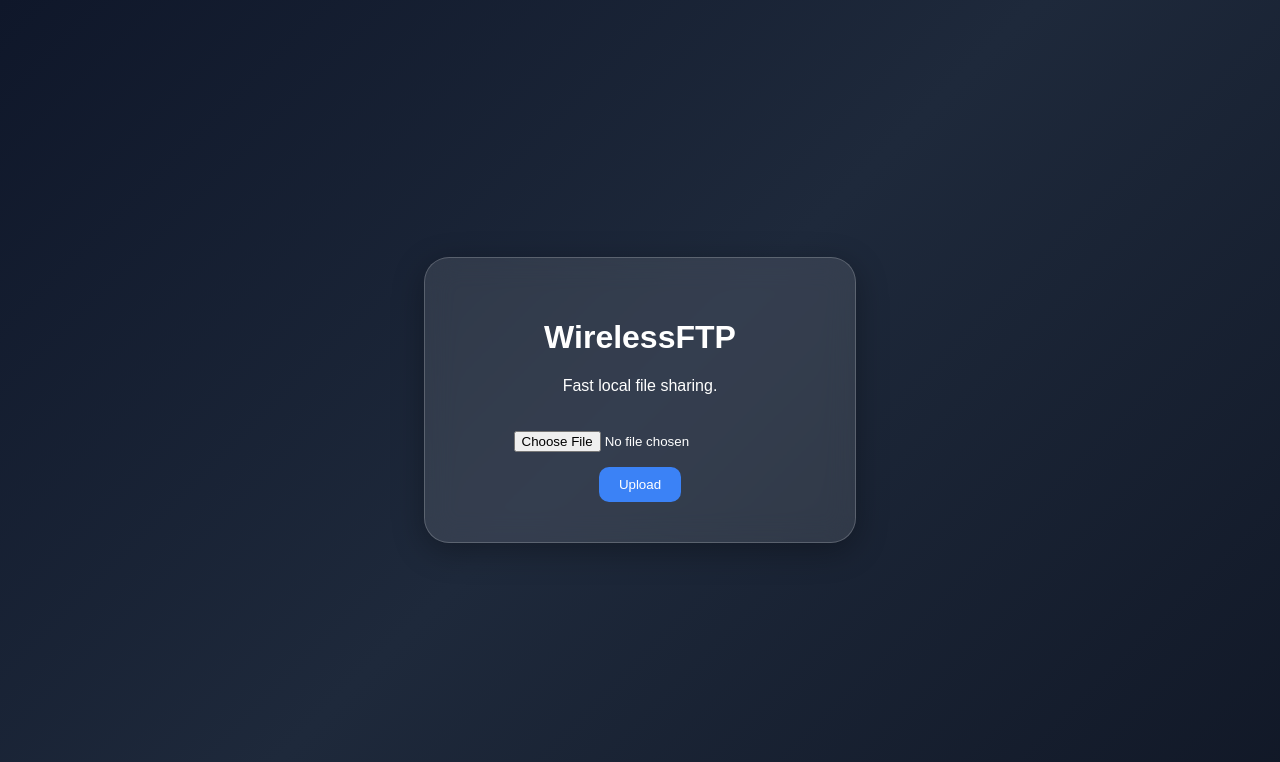
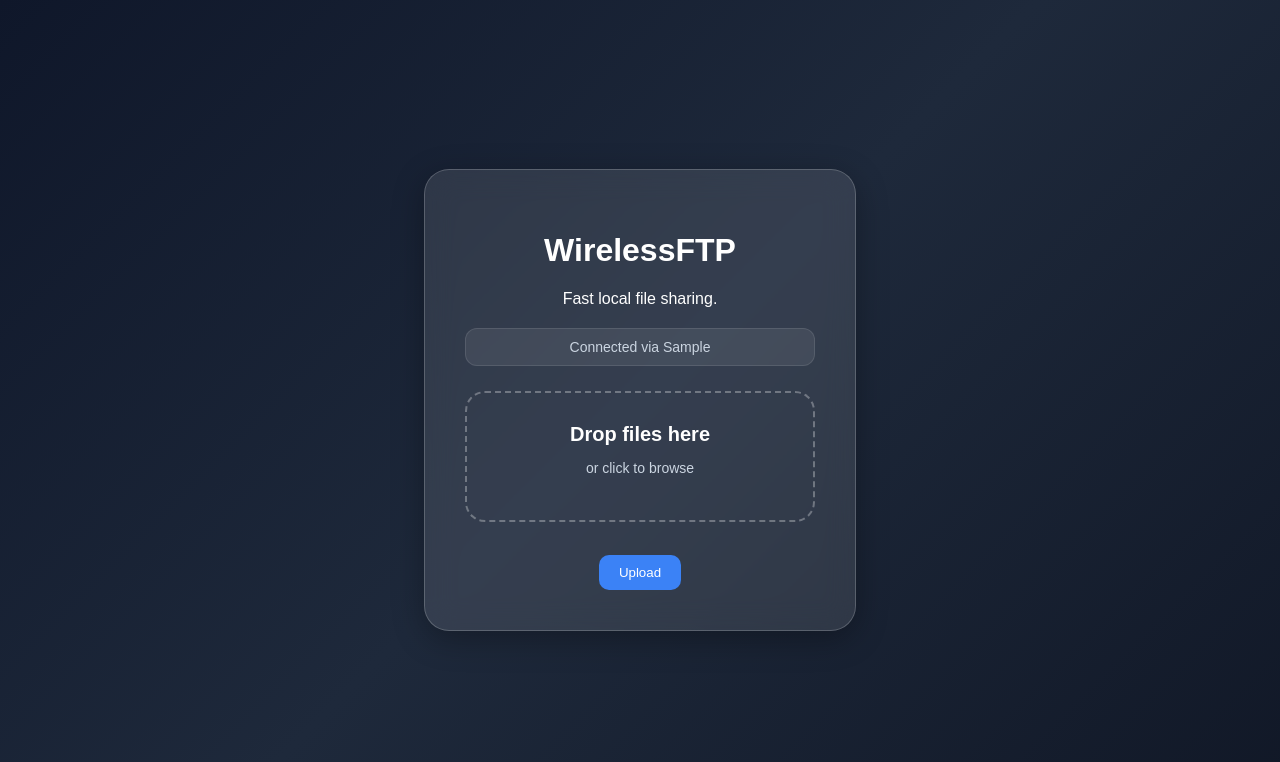
Before and after one commit to TanayYadavDev/WirelessFTP, a Flask app: template templates/index.html in a window 1280 px wide. Shown: the top 762 px of the page. Run offline with Flask 3, Linux system fonts and the light colour scheme; the template is opened without the code that fills it: most values are stand-ins (such as "Sample title", 1, 10 or a date in 2020).

Commit message:
Enhance upload box and add IP display

```diff
--- a/templates/index.html
+++ b/templates/index.html
@@ -57,6 +57,43 @@
         button:hover{
             background:#2563eb;
         }
+
+        .ipbox{
+            margin-top:20px;
+            padding:10px;
+            border-radius:12px;
+            background:rgba(255,255,255,0.08);
+            border:1px solid rgba(255,255,255,0.1);
+            font-size:14px;
+            color:#cbd5e1;
+        }
+
+        .upload-box{
+            display:block;
+            margin-top:25px;
+            padding:30px;
+
+            border:2px dashed rgba(255,255,255,0.3);
+            border-radius:20px;
+
+            cursor:pointer;
+            transition:0.3s;
+        }
+
+        .upload-box:hover{
+            background:rgba(255,255,255,0.08);
+            border-color:#60a5fa;
+        }
+
+        .upload-content h3{
+            margin:0;
+            font-size:20px;
+        }
+
+        .upload-content p{
+            color:#cbd5e1;
+            font-size:14px;
+        }
     </style>
 </head>
 
@@ -65,9 +102,18 @@
     <div class="card">
         <h1>WirelessFTP</h1>
         <p>Fast local file sharing.</p>
+        <div class="ipbox">
+            Connected via {{ ip }}
+        </div>
+        <form method="POST" enctype="multipart/form-data">
+            <label class="upload-box">
+            <input type="file" name="file" hidden>
+            <div class="upload-content">
+                <h3>Drop files here</h3>
+                <p>or click to browse</p>
+            </div>
+            </label>
 
-        <form method="POST" enctype="multipart/form-data">
-            <input type="file" name="file">
             <br>
             <button type="submit">
                 Upload
```
